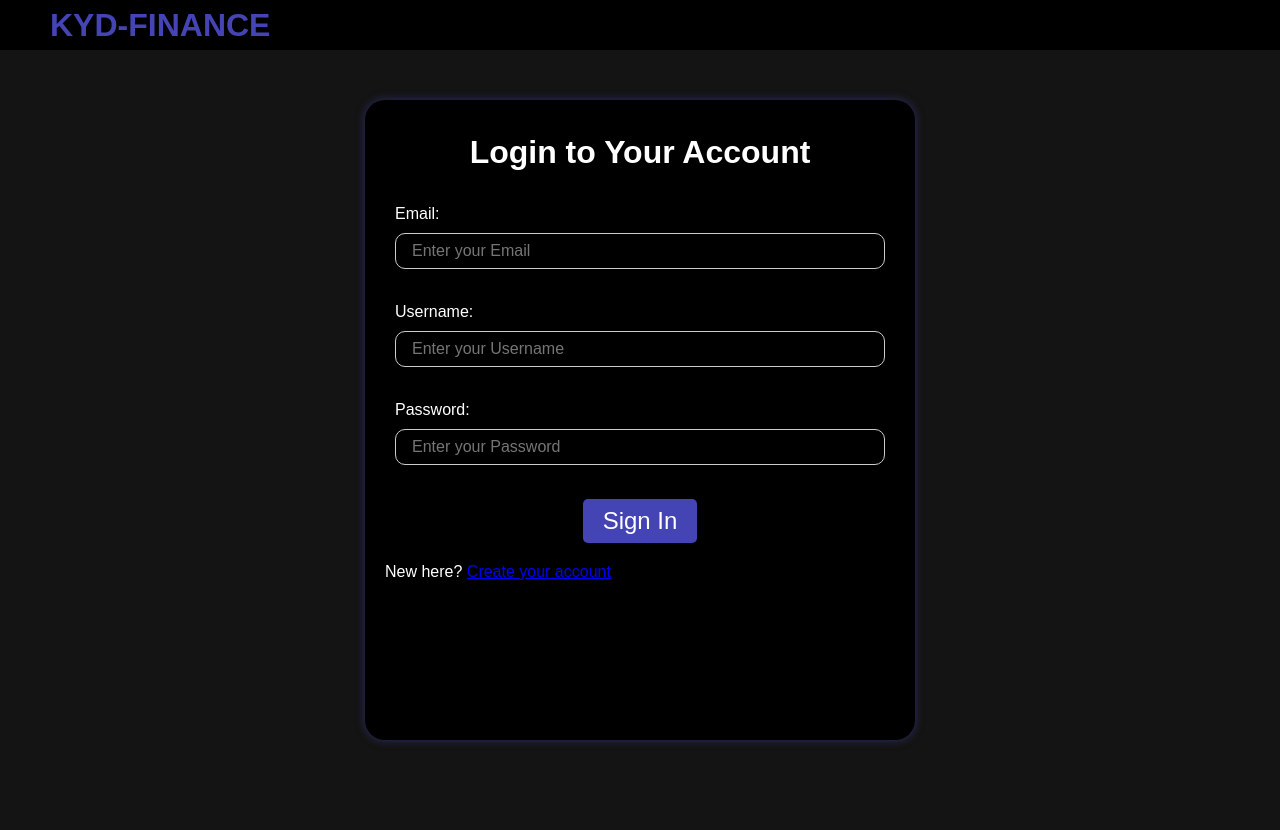
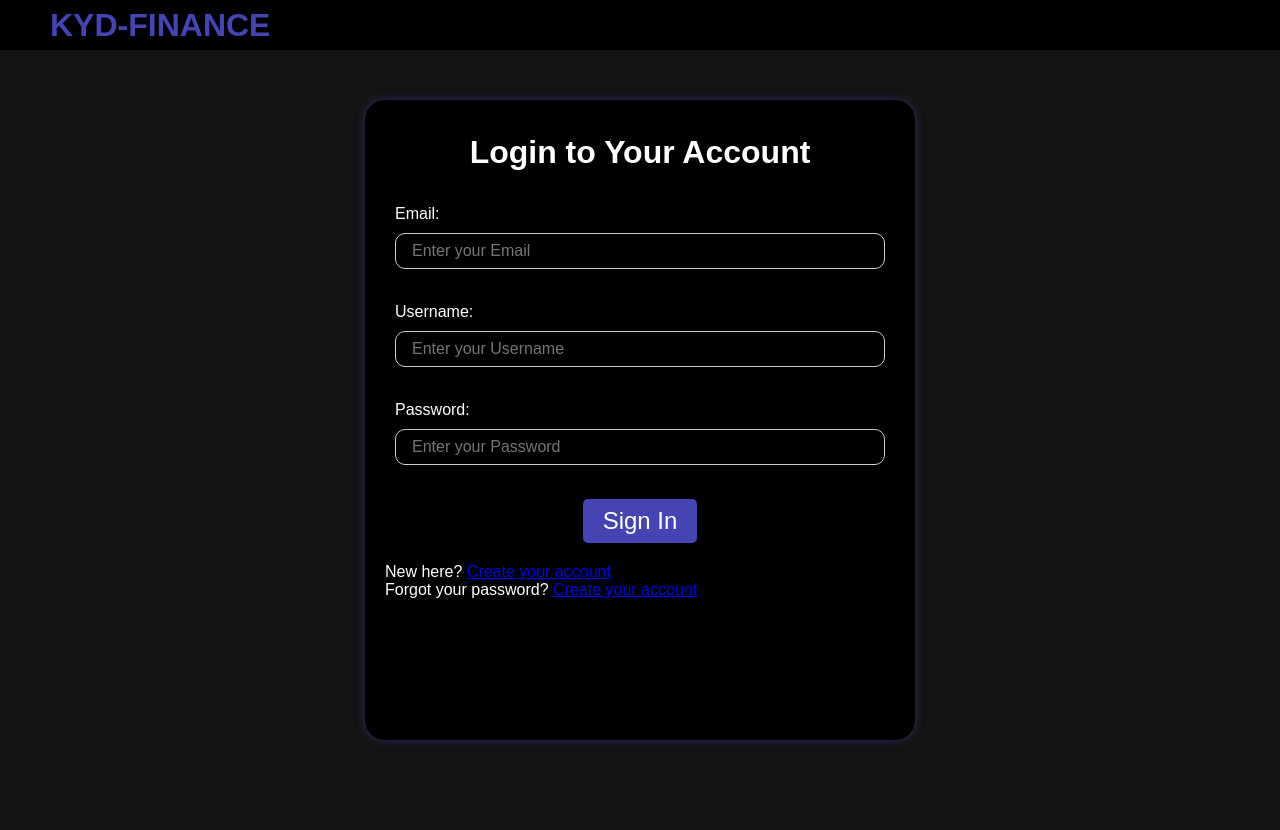
Before and after one commit to kydallaboutlearning/kydfinance, a Django app: template template/registration/login.html in a window 1280 px wide. Run offline with Django 5.2, Linux system fonts and the light colour scheme; the template is opened without the code that fills it: values that come from a table or form of the project are taken from there, others are empty; some libraries are stand-ins or nearby versions.

Commit message:
Chore(accounts): Updated the login template

```diff
--- a/template/registration/login.html
+++ b/template/registration/login.html
@@ -1,6 +1,8 @@
 {% extends 'accounts_base.html' %}
   {% load i18n %}
 {% block content %}
+
+{% block title %} | Sign In{% endblock %}
 <main>
   <div class="header__container">
       <!-- Placeholder for any additional content, if necessary -->
@@ -15,14 +17,16 @@
 
                   <h1>{% trans "Login to Your Account" %} </h1>
                 </div>
-                  <form action="{% url 'accounts:login' %}" method="post">
+                  <form action="{% url 'login' %}" method="post">
                       {% csrf_token %}
                       {{ form.as_p }}
                       <input type="hidden" name="next" value="{{ next }}" />
 
                       <button type="submit" value="log-in-">{% trans 'Sign In' %}</button>
                   </form>
-                  <p  class="signup__p">{% trans "New here?" %} <a href="{% url 'accounts:register' %}">{% trans "Create your account" %}</a></p>
+                  <p  class="signup__p">{% trans "New here?" %} <a href="{% url 'register' %}">{% trans "Create your account" %}</a></p>
+                  <p  class="signup__p">{% trans "Forgot your password?" %} <a href="{% url 'password_reset' %}">{% trans "Create your account" %}</a></p>
+
               </div>
           </div>
       </div>
```
